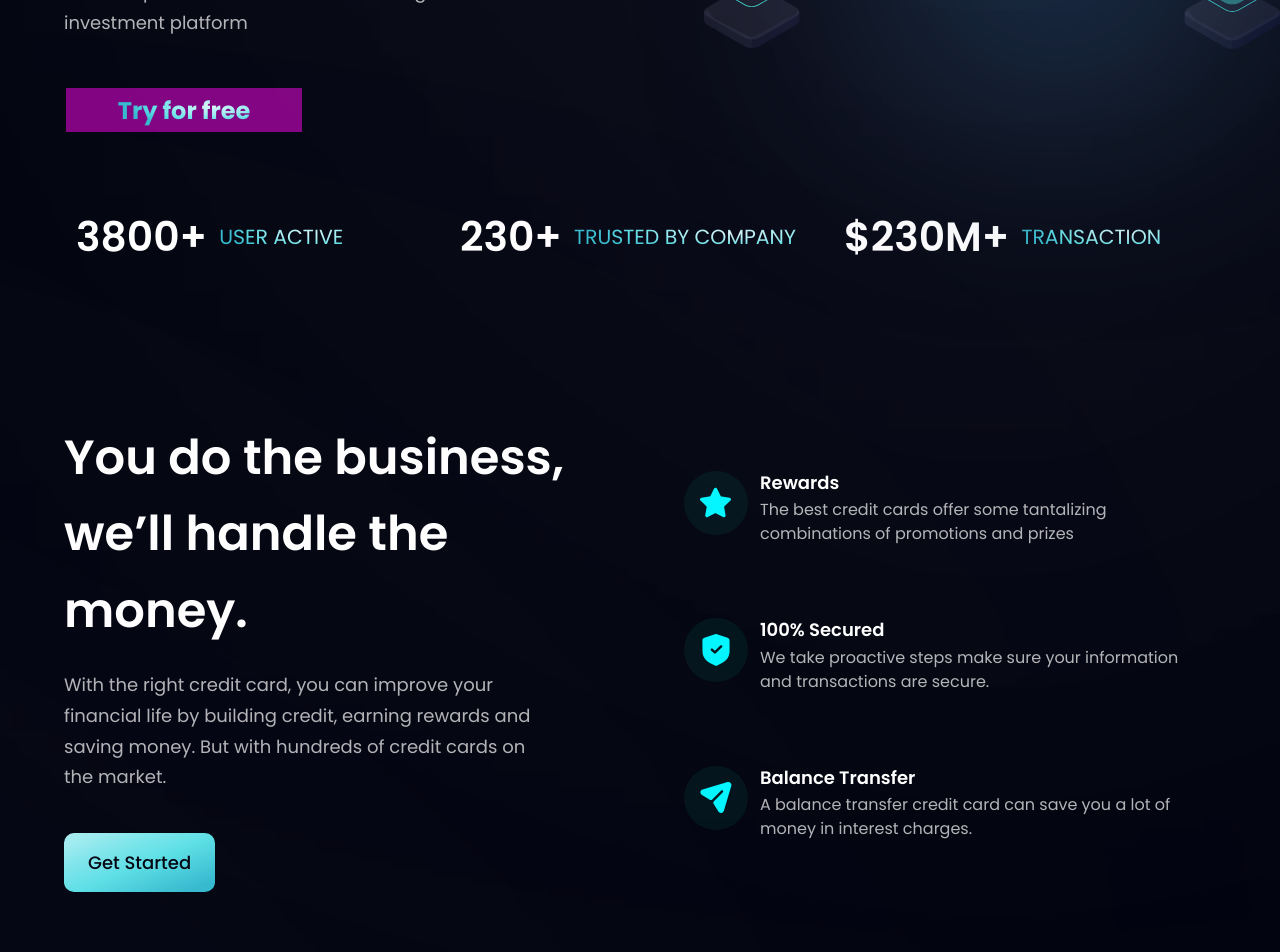
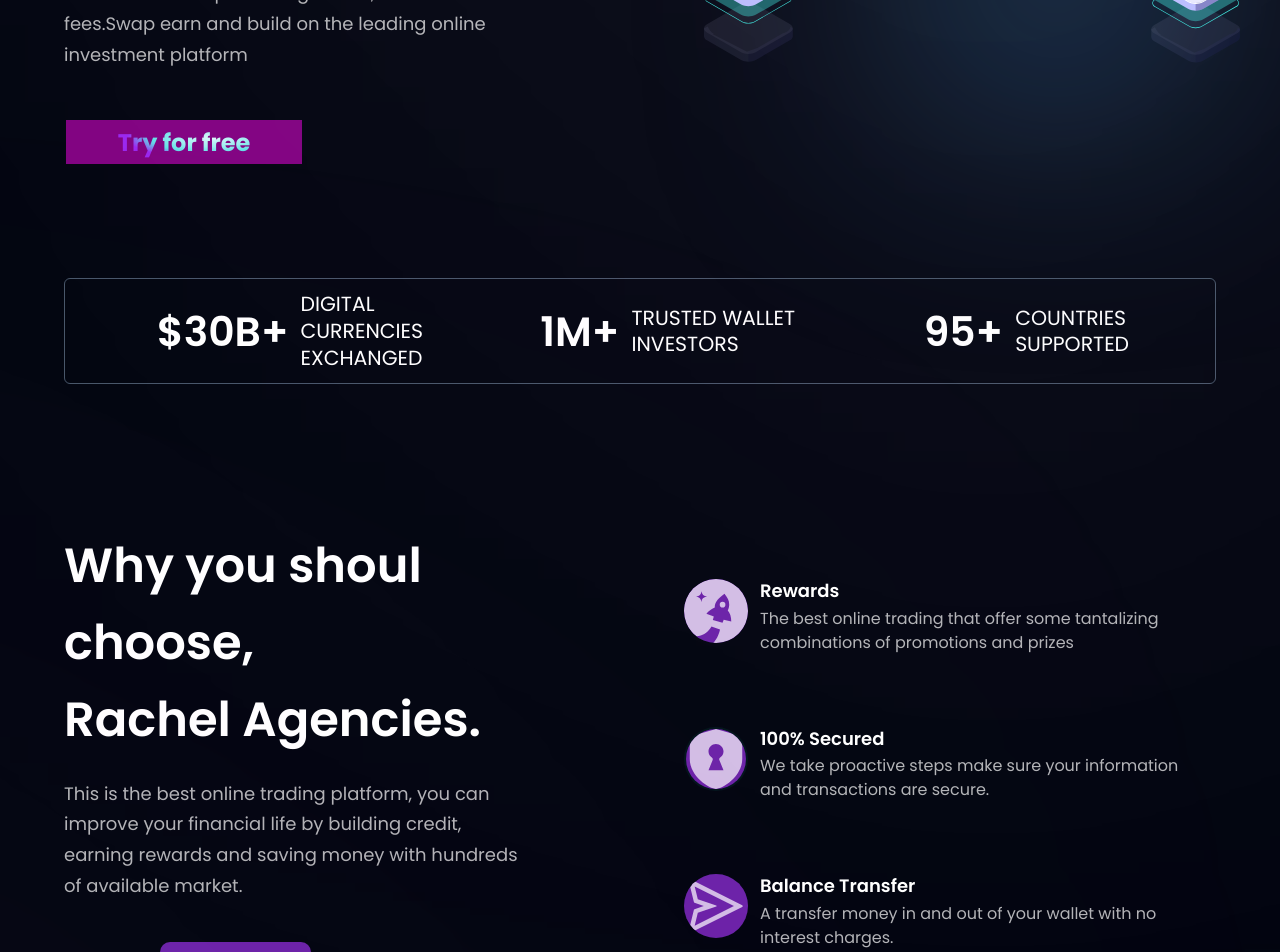
Before and after one commit to sandaji/rashel_agencies, a React (Create React App) app in the folder client/: page / in a window 1280 px wide. Shown: the part 640-1592 px from the top of the page. Built offline with nearby package versions, Linux system fonts and the light colour scheme.

Commit message:
changed the appearance of the whole page

```diff
--- a/client/src/components/SideBar.jsx
+++ b/client/src/Dashboard/SideBar.jsx
@@ -1,5 +1,5 @@
 import React from "react";
-import Card from "./Card";
+import Card from "../components/Card";
 
 function SideBar() {
   return (
--- a/client/src/components/Business.jsx
+++ b/client/src/components/Business.jsx
@@ -5,7 +5,7 @@
 const FeatureCard = ({ icon, title, content, index }) => (
   <div className={`flex flex-row p-6 rounded-[20px] ${index !== features.length - 1 ? "mb-6" : "mb-0"} feature-card`}>
     <div className={`w-[64px] h-[64px] rounded-full ${styles.flexCenter} bg-dimBlue`}>
-      <img src={icon} alt="star" className="w-[50%] h-[50%] object-contain" />
+      {icon}
     </div>
     <div className="flex-1 flex flex-col ml-3">
       <h4 className="font-poppins font-semibold text-white text-[18px] leading-[23.4px] mb-1">
@@ -22,16 +22,15 @@
   <section id="features" className={layout.section}>
     <div className={layout.sectionInfo}>
       <h2 className={styles.heading2}>
-        You do the business, <br className="sm:block hidden" /> we’ll handle
-        the money.
+        Why you shoul choose, <br className="sm:block hidden" /> Rachel Agencies.
       </h2>
       <p className={`${styles.paragraph} max-w-[470px] mt-5`}>
-        With the right credit card, you can improve your financial life by
-        building credit, earning rewards and saving money. But with hundreds
-        of credit cards on the market.
+        This is the best online trading platform, you can improve your financial life by
+        building credit, earning rewards and saving money with hundreds
+        of available market.
       </p>
 
-      <Button styles={`mt-10`} />
+      <Button styles={`mt-10  ml-24`} />
     </div>
 
     <div className={`${layout.sectionImg} flex-col`}>
--- a/client/src/components/Button.jsx
+++ b/client/src/components/Button.jsx
@@ -1,7 +1,7 @@
 import React from "react";
 
 const Button = ({ styles }) => (
-  <button type="button" className={`py-4 px-6 font-poppins font-medium text-[18px] text-primary bg-blue-gradient rounded-[10px] outline-none ${styles}`}>
+  <button type="button" className={`py-4 px-6 font-poppins font-medium text-[18px] text-primary bg-purple-800 rounded-[10px] outline-none ${styles}`}>
     Get Started
   </button>
 );
--- a/client/src/components/Hero.jsx
+++ b/client/src/components/Hero.jsx
@@ -1,16 +1,15 @@
 import styles from "../style";
-import { discount, illustration, robot } from "../assets";
+import { discount, illustration } from "../assets";
 import GetStarted from "./GetStarted";
 
 const Hero = () => {
   return (
-    <section id="home" className={`flex md:-mt-[5rem]  md:flex-row flex-col ${styles.paddingY}`}>
+    <section id="home" className={`flex md:-mt-[3rem]  md:flex-row flex-col ${styles.paddingY}`}>
       <div className={`flex-1 ${styles.flexStart} flex-col xl:px-0 sm:px-16 px-6`}>
         <div className="flex flex-row items-center py-[6px] px-4 bg-discount-gradient rounded-[10px] mb-2">
           <img src={discount} alt="discount" className="w-[32px] h-[32px]" />
           <p className={`${styles.paragraph} ml-2`}>
-            <span className="text-white">20%</span> Discount For{" "}
-            <span className="text-white">1 Month</span> Account
+           Welcome to,
           </p>
         </div>
 
@@ -35,7 +34,7 @@
       </div>
 
       <div className={`flex-1 flex ${styles.flexCenter} md:my-0 my-10 relative`}>
-        <img src={illustration} alt="billing" className="w-[100%] h-[100%] relative z-[5]" />
+        <img src={illustration} alt="billing" className="w-[100%] h-[100%] pr-10 relative z-[5]" />
 
         {/* gradient start */}
         <div className="absolute z-[0] w-[40%] h-[35%] top-0 pink__gradient" />
--- a/client/src/components/Navbar.jsx
+++ b/client/src/components/Navbar.jsx
@@ -1,6 +1,6 @@
 import { useState } from "react";
 
-import { close, logo, menu } from "../assets";
+import { close, menu } from "../assets";
 import { navLinks } from "../constants";
 
 const Navbar = () => {
--- a/client/src/components/Stats.jsx
+++ b/client/src/components/Stats.jsx
@@ -2,13 +2,13 @@
 import styles from "../style";
 
 const Stats = () => (
-  <section className={`${styles.flexCenter} flex-row flex-wrap sm:mb-20 mb-6`}>
+  <section className={`${styles.flexCenter} mt-[3rem] border border-slate-600 rounded-md flex-row flex-wrap sm:mb-20 mb-6`}>
     {stats.map((stat) => (
-      <div key={stat.id} className={`flex-1 flex justify-start items-center flex-row m-3`} >
+      <div key={stat.id} className={`flex-1 flex justify-start items-center flex-row pl-20 m-3 `} >
         <h4 className="font-poppins font-semibold xs:text-[40.89px] text-[30.89px] xs:leading-[53.16px] leading-[43.16px] text-white">
           {stat.value}
         </h4>
-        <p className="font-poppins font-normal xs:text-[20.45px] text-[15.45px] xs:leading-[26.58px] leading-[21.58px] text-gradient uppercase ml-3">
+        <p className="font-poppins font-normal xs:text-[20.45px] text-[15.45px] xs:leading-[26.58px] leading-[21.58px] text-white uppercase ml-3">
           {stat.title}
         </p>
       </div>
--- a/client/src/constants/index.js
+++ b/client/src/constants/index.js
@@ -1,4 +1,7 @@
-import { people01, people02, people03, facebook, instagram, linkedin, twitter, airbnb, binance, coinbase, dropbox, send, shield, star  } from "../assets";
+import { people01, people02, people03, facebook, instagram, linkedin, twitter, airbnb, binance, coinbase, dropbox,  } from "../assets";
+import {SiStarship} from 'react-icons/si';
+import {GoShield} from 'react-icons/go'
+import {AiOutlineSend} from 'react-icons/ai'
 
 export const navLinks = [
   {
@@ -22,24 +25,24 @@
 export const features = [
   {
     id: "feature-1",
-    icon: star,
+    icon: <SiStarship className="w-[64px] h-[64px] rounded-full text-dimWhite bg-purple-800" />,
     title: "Rewards",
     content:
-      "The best credit cards offer some tantalizing combinations of promotions and prizes",
+      "The best online trading that offer some tantalizing combinations of promotions and prizes",
   },
   {
     id: "feature-2",
-    icon: shield,
+    icon: <GoShield className="w-[60px] h-[60px] text-dimWhite rounded-full bg-purple-800" />,
     title: "100% Secured",
     content:
       "We take proactive steps make sure your information and transactions are secure.",
   },
   {
     id: "feature-3",
-    icon: send,
+    icon: <AiOutlineSend className="w-[64px] h-[64px] text-dimWhite rounded-full bg-purple-800" />,
     title: "Balance Transfer",
     content:
-      "A balance transfer credit card can save you a lot of money in interest charges.",
+      "A transfer money in and out of your wallet with no interest charges.",
   },
 ];
 
@@ -73,18 +76,18 @@
 export const stats = [
   {
     id: "stats-1",
-    title: "User Active",
-    value: "3800+",
+    title: "Digital currencies Exchanged",
+    value: "$30B+",
   },
   {
     id: "stats-2",
-    title: "Trusted by Company",
-    value: "230+",
+    title: "Trusted wallet Investors",
+    value: "1M+",
   },
   {
     id: "stats-3",
-    title: "Transaction",
-    value: "$230M+",
+    title: "Countries Supported",
+    value: "95+",
   },
 ];
 
--- a/client/src/index.css
+++ b/client/src/index.css
@@ -26,7 +26,7 @@
     #9dedf0 42.04%,
     #7de7eb 55.12%,
     #5ce1e6 71.54%,
-    #33bbcf 100%
+    #9926f0 100%
   );
   -webkit-background-clip: text;
   -webkit-text-fill-color: transparent;
```
Also changed, not shown: client/src/Dashboard/Dashboard.js (renamed from client/src/components/Dashboard.js), client/src/Dashboard/Home.jsx (renamed from client/src/components/Home.jsx), client/src/logo.svg (deleted), client/src/screens/LoginScreen.js (renamed from client/src/components/Login.jsx), client/src/screens/SignupScreen.js (renamed from client/src/components/Register.jsx).
